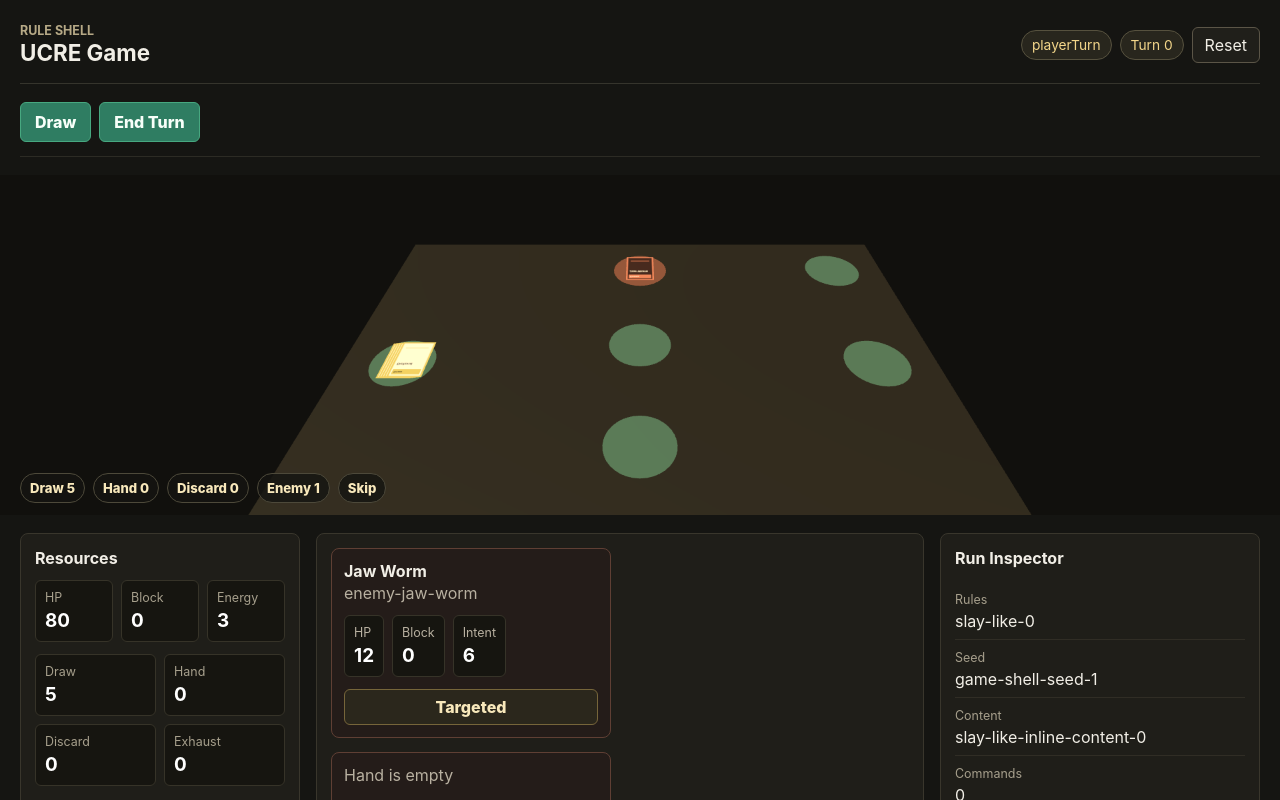
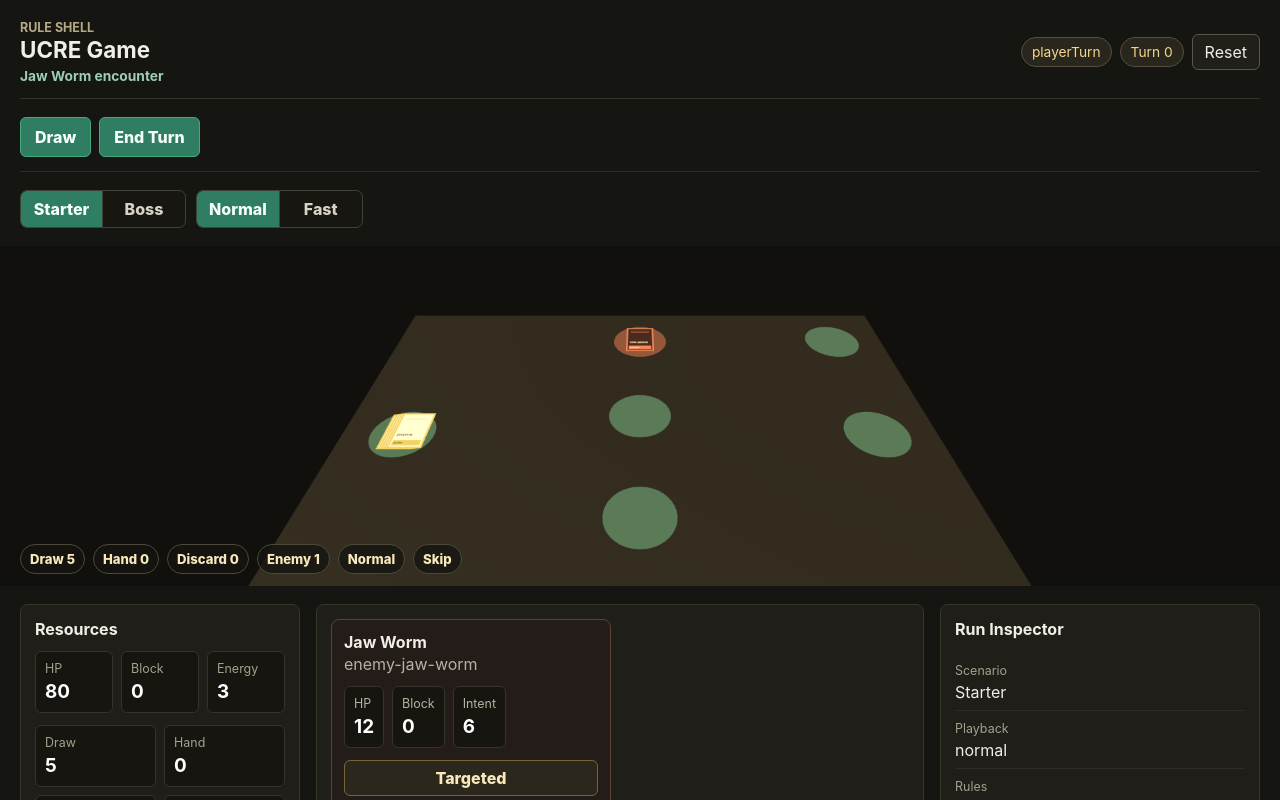
Before and after one commit to onovich/UCRE, a React (Vite) app in the folder apps/game/: page / in a window 1280 px wide. Shown: the top 800 px of the page. Built offline with nearby package versions, Linux system fonts and the light colour scheme.

Commit message:
feat(game): add boss demo fast mode

```diff
--- a/apps/game/src/App.tsx
+++ b/apps/game/src/App.tsx
@@ -1,33 +1,30 @@
 import { useMemo, useState } from "react";
 
 import type { Command, GameObject, GameState, JsonObject, RuleEvent } from "@ucre/core";
-import {
-  createBeatSchedule,
-  type PresentationBeat,
-  type PresentationIntent,
-} from "@ucre/presentation-core";
+import { type PresentationBeat, type PresentationIntent } from "@ucre/presentation-core";
 import {
   SLAY_LIKE_CARD_DEFINITIONS,
   SLAY_LIKE_COMMANDS,
   SLAY_LIKE_PHASES,
   SLAY_LIKE_RESOURCES,
   SLAY_LIKE_ZONES,
-  createSlayLikeEncounter,
   executeSlayLikeCommand,
 } from "@ucre/rulesets";
 
 import { TheaterCanvas } from "./TheaterCanvas.js";
+import {
+  DEMO_SCENARIO_LIST,
+  DEMO_SCENARIOS,
+  createDemoBeatSchedule,
+  createDemoShellState,
+  getBossMoment,
+  type DemoScenarioId,
+  type PlaybackMode,
+} from "./demo-model.js";
 import "./styles.css";
 
 const PLAYER_ID = "player-1";
-const INITIAL_GAME_ID = "slay-shell-1";
-const INITIAL_SEED = "game-shell-seed-1";
 const EVENT_LOG_LIMIT = 12;
-const SHELL_BEAT_SCHEDULE_CONFIG = {
-  defaultDurationMs: 240,
-  gapMs: 20,
-  trackBy: "kind",
-} as const;
 
 interface AppProps {
   appName?: string;
@@ -60,18 +57,19 @@ interface CommandPreview {
   readonly errors?: readonly string[];
 }
 
-function createInitialShellState(): GameState {
-  return createSlayLikeEncounter({
-    gameId: INITIAL_GAME_ID,
-    seed: INITIAL_SEED,
-  });
+interface PreviewCommandOptions {
+  readonly playbackMode: PlaybackMode;
+  readonly targetLabel?: string;
 }
 
 export function App({ appName = "UCRE Game" }: AppProps) {
-  const [state, setState] = useState(createInitialShellState);
+  const [scenarioId, setScenarioId] = useState<DemoScenarioId>("starter");
+  const [playbackMode, setPlaybackMode] = useState<PlaybackMode>("normal");
+  const [state, setState] = useState(() => createDemoShellState("starter"));
   const [timeline, setTimeline] = useState<readonly TimelineEntry[]>([]);
   const [selectedTargetId, setSelectedTargetId] = useState<string | undefined>();
 
+  const scenario = DEMO_SCENARIOS[scenarioId];
   const playerResources = state.resources[PLAYER_ID]?.values ?? {};
   const hand = getZoneObjects(state, SLAY_LIKE_ZONES.hand);
   const drawPile = getZoneObjects(state, SLAY_LIKE_ZONES.drawPile);
@@ -83,13 +81,14 @@ export function App({ appName = "UCRE Game" }: AppProps) {
   const selectedEnemy =
     livingEnemies.find((enemy) => enemy.id === selectedTargetId) ?? livingEnemies[0];
   const commandPreviews = useMemo(
-    () => createCommandPreviews(state, selectedEnemy),
-    [selectedEnemy, state],
+    () => createCommandPreviews(state, selectedEnemy, playbackMode),
+    [playbackMode, selectedEnemy, state],
   );
   const latestDiffs = timeline[0]?.diffs ?? [];
   const latestEntry = timeline[0];
   const latestBeats = latestEntry?.beats ?? [];
   const stateSummary = useMemo(() => stringifyStateSummary(state), [state]);
+  const bossMoment = getBossMoment(state);
 
   function dispatchCommand(label: string, type: string, payload: JsonObject) {
     const command: Command = {
@@ -103,7 +102,7 @@ export function App({ appName = "UCRE Game" }: AppProps) {
       command,
     });
     const diffs = result.ok ? summarizeStateDiff(state, result.state) : [];
-    const beatSchedule = createShellBeatSchedule(result.presentationIntents);
+    const beatSchedule = createShellBeatSchedule(result.presentationIntents, playbackMode);
 
     if (result.ok) {
       setState(result.state);
@@ -129,10 +128,15 @@ export function App({ appName = "UCRE Game" }: AppProps) {
     );
   }
 
-  function resetEncounter() {
-    setState(createInitialShellState());
+  function loadScenario(nextScenarioId: DemoScenarioId) {
+    setScenarioId(nextScenarioId);
+    setState(createDemoShellState(nextScenarioId));
     setTimeline([]);
     setSelectedTargetId(undefined);
+  }
+
+  function resetEncounter() {
+    loadScenario(scenarioId);
   }
 
   function drawCards() {
@@ -167,8 +171,9 @@ export function App({ appName = "UCRE Game" }: AppProps) {
     <main className="app-shell" aria-label={appName}>
       <header className="app-header">
         <div>
-          <span className="eyebrow">Rule Shell</span>
+          <span className="eyebrow">{scenario.eyebrow}</span>
           <h1>{appName}</h1>
+          <span className="scenario-summary">{scenario.summary}</span>
         </div>
         <div className="status-cluster" aria-label="Encounter status">
           <span className="status-pill">{state.phase}</span>
@@ -198,7 +203,45 @@ export function App({ appName = "UCRE Game" }: AppProps) {
         </button>
       </section>
 
-      <TheaterCanvas state={state} />
+      <section className="mode-row" aria-label="Demo controls">
+        <div className="segmented-control" aria-label="Scenario">
+          {DEMO_SCENARIO_LIST.map((demoScenario) => (
+            <button
+              type="button"
+              key={demoScenario.id}
+              aria-pressed={scenarioId === demoScenario.id}
+              onClick={() => loadScenario(demoScenario.id)}
+            >
+              {demoScenario.label}
+            </button>
+          ))}
+        </div>
+        <div className="segmented-control" aria-label="Playback mode">
+          {(["normal", "fast"] as const).map((mode) => (
+            <button
+              type="button"
+              key={mode}
+              aria-pressed={playbackMode === mode}
+              onClick={() => setPlaybackMode(mode)}
+            >
+              {mode === "normal" ? "Normal" : "Fast"}
+            </button>
+          ))}
+        </div>
+      </section>
+
+      {bossMoment.status !== "inactive" ? (
+        <section
+          className={`boss-moment boss-moment--${bossMoment.status}`}
+          aria-label="Boss moment"
+        >
+          <span>{bossMoment.label}</span>
+          <strong>{bossMoment.summary}</strong>
+          {bossMoment.hitPoints !== undefined ? <span>HP {bossMoment.hitPoints}</span> : null}
+        </section>
+      ) : null}
+
+      <TheaterCanvas state={state} playbackMode={playbackMode} bossMoment={bossMoment.status} />
 
       <section className="dashboard-grid" aria-label="Game dashboard">
         <aside className="side-panel" aria-label="Resources">
@@ -298,6 +341,14 @@ export function App({ appName = "UCRE Game" }: AppProps) {
         <aside className="side-panel inspector-panel" aria-label="Run inspector">
           <h2>Run Inspector</h2>
           <dl className="debug-list">
+            <div>
+              <dt>Scenario</dt>
+              <dd>{scenario.label}</dd>
+            </div>
+            <div>
+              <dt>Playback</dt>
+              <dd>{playbackMode}</dd>
+            </div>
             <div>
               <dt>Rules</dt>
               <dd>{state.rulesVersion}</dd>
@@ -465,6 +516,7 @@ export function App({ appName = "UCRE Game" }: AppProps) {
 function createCommandPreviews(
   state: GameState,
   selectedEnemy: GameObject | undefined,
+  playbackMode: PlaybackMode,
 ): readonly CommandPreview[] {
   const previews: CommandPreview[] = [];
   const drawPile = getZoneObjects(state, SLAY_LIKE_ZONES.drawPile);
@@ -474,24 +526,34 @@ function createCommandPreviews(
   if (state.phase === SLAY_LIKE_PHASES.playerTurn) {
     if (drawPile.length > 0) {
       previews.push(
-        previewCommand(state, "Draw", {
+        previewCommand(
+          state,
+          "Draw",
+          {
             id: "preview-draw",
             type: SLAY_LIKE_COMMANDS.drawCards,
             playerId: PLAYER_ID,
             payload: {
               count: Math.min(5, drawPile.length),
             },
-        }),
+          },
+          { playbackMode },
+        ),
       );
     }
 
     previews.push(
-      previewCommand(state, "End Turn", {
+      previewCommand(
+        state,
+        "End Turn",
+        {
           id: "preview-end-turn",
           type: SLAY_LIKE_COMMANDS.endTurn,
           playerId: PLAYER_ID,
           payload: {},
-      }),
+        },
+        { playbackMode },
+      ),
     );
   }
 
@@ -513,9 +575,12 @@ function createCommandPreviews(
             ...targetPayload,
           },
         },
-        definition?.requiresTarget && selectedEnemy
-          ? `Target ${formatDefinitionName(selectedEnemy)}`
-          : undefined,
+        {
+          playbackMode,
+          ...(definition?.requiresTarget && selectedEnemy
+            ? { targetLabel: `Target ${formatDefinitionName(selectedEnemy)}` }
+            : {}),
+        },
       ),
     );
   }
@@ -523,14 +588,19 @@ function createCommandPreviews(
   if (state.phase === SLAY_LIKE_PHASES.reward) {
     for (const reward of rewards) {
       previews.push(
-        previewCommand(state, `Choose ${formatDefinitionName(reward)}`, {
+        previewCommand(
+          state,
+          `Choose ${formatDefinitionName(reward)}`,
+          {
             id: `preview-reward-${reward.id}`,
             type: SLAY_LIKE_COMMANDS.chooseReward,
             playerId: PLAYER_ID,
             payload: {
               rewardObjectId: reward.id,
             },
-        }),
+          },
+          { playbackMode },
+        ),
       );
     }
   }
@@ -542,13 +612,13 @@ function previewCommand(
   state: GameState,
   label: string,
   command: Command,
-  targetLabel?: string,
+  options: PreviewCommandOptions,
 ): CommandPreview {
   const result = executeSlayLikeCommand({
     state,
     command,
   });
-  const beatSchedule = createShellBeatSchedule(result.presentationIntents);
+  const beatSchedule = createShellBeatSchedule(result.presentationIntents, options.playbackMode);
 
   return {
     id: command.id,
@@ -557,13 +627,16 @@ function previewCommand(
     eventTypes: result.events.map((event) => event.type),
     beatKinds: beatSchedule.beats.map((beat) => beat.kind),
     diffs: result.ok ? summarizeStateDiff(state, result.state) : [],
-    ...(targetLabel ? { targetLabel } : {}),
+    ...(options.targetLabel ? { targetLabel: options.targetLabel } : {}),
     ...(result.ok ? {} : { errors: result.errors.map((error) => error.message) }),
   };
 }
 
-function createShellBeatSchedule(intents: readonly PresentationIntent[]) {
-  return createBeatSchedule(intents, SHELL_BEAT_SCHEDULE_CONFIG);
+function createShellBeatSchedule(
+  intents: readonly PresentationIntent[],
+  playbackMode: PlaybackMode,
+) {
+  return createDemoBeatSchedule(intents, playbackMode);
 }
 
 function summarizeStateDiff(before: GameState, after: GameState): readonly StateDiff[] {
--- a/apps/game/src/TheaterCanvas.tsx
+++ b/apps/game/src/TheaterCanvas.tsx
@@ -17,11 +17,15 @@ import {
   SLAY_LIKE_ZONES,
 } from "@ucre/rulesets";
 
+import type { BossMomentStatus, PlaybackMode } from "./demo-model.js";
+
 interface TheaterCanvasProps {
   readonly state: GameState;
+  readonly playbackMode: PlaybackMode;
+  readonly bossMoment: BossMomentStatus;
 }
 
-export function TheaterCanvas({ state }: TheaterCanvasProps) {
+export function TheaterCanvas({ state, playbackMode, bossMoment }: TheaterCanvasProps) {
   const canvasRef = useRef<HTMLCanvasElement | null>(null);
   const theaterRef = useRef<CardTheater | null>(null);
   const renderInput = useMemo(() => createRenderInput(state), [state]);
@@ -29,8 +33,13 @@ export function TheaterCanvas({ state }: TheaterCanvasProps) {
 
   useEffect(() => {
     renderInputRef.current = renderInput;
-    theaterRef.current?.update(renderInput);
-  }, [renderInput]);
+    const theater = theaterRef.current;
+    theater?.update(renderInput);
+
+    if (playbackMode === "fast") {
+      theater?.skipAnimations();
+    }
+  }, [playbackMode, renderInput]);
 
   useEffect(() => {
     const canvas = canvasRef.current;
@@ -64,13 +73,17 @@ export function TheaterCanvas({ state }: TheaterCanvasProps) {
   );
 
   return (
-    <section className="theater-stage" aria-label="Card theater">
+    <section className={`theater-stage theater-stage--${bossMoment}`} aria-label="Card theater">
       <canvas ref={canvasRef} aria-label="Three.js card theater" />
       <div className="theater-overlay" aria-label="Theater counts">
         <span>Draw {actorGroups.drawPile.length}</span>
         <span>Hand {actorGroups.hand.length}</span>
         <span>Discard {actorGroups.discardPile.length}</span>
         <span>Enemy {actorGroups.enemy.length}</span>
+        <span>{playbackMode === "fast" ? "Fast" : "Normal"}</span>
+        {bossMoment !== "inactive" ? (
+          <span>{bossMoment === "defeated" ? "Boss clear" : "Boss"}</span>
+        ) : null}
         <button
           className="theater-skip"
           type="button"
--- /dev/null
+++ b/apps/game/src/demo-model.ts
@@ -0,0 +1,162 @@
+import type { GameState, PresentationIntent } from "@ucre/core";
+import { createBeatSchedule } from "@ucre/presentation-core";
+import {
+  SLAY_LIKE_ENEMY_DEFINITIONS,
+  SLAY_LIKE_FLAGS,
+  SLAY_LIKE_PHASES,
+  SLAY_LIKE_ZONES,
+  createSlayLikeEncounter,
+  type SlayLikeEnemyDefinition,
+} from "@ucre/rulesets";
+
+export type DemoScenarioId = "starter" | "boss";
+export type PlaybackMode = "normal" | "fast";
+export type BossMomentStatus = "inactive" | "active" | "defeated";
+
+export interface DemoScenario {
+  readonly id: DemoScenarioId;
+  readonly label: string;
+  readonly eyebrow: string;
+  readonly gameId: string;
+  readonly seed: string;
+  readonly summary: string;
+}
+
+export interface BossMoment {
+  readonly status: BossMomentStatus;
+  readonly label: string;
+  readonly summary: string;
+  readonly hitPoints?: number;
+}
+
+export const DEMO_SCENARIOS: Readonly<Record<DemoScenarioId, DemoScenario>> = {
+  starter: {
+    id: "starter",
+    label: "Starter",
+    eyebrow: "Rule Shell",
+    gameId: "slay-shell-1",
+    seed: "game-shell-seed-1",
+    summary: "Jaw Worm encounter",
+  },
+  boss: {
+    id: "boss",
+    label: "Boss",
+    eyebrow: "Phase 10 Demo",
+    gameId: "slay-boss-demo-1",
+    seed: "boss-demo-seed-1",
+    summary: "Hexaghost showcase",
+  },
+};
+
+export const DEMO_SCENARIO_LIST: readonly DemoScenario[] = [
+  DEMO_SCENARIOS.starter,
+  DEMO_SCENARIOS.boss,
+];
+
+const BOSS_OBJECT_ID = "enemy-hexaghost";
+const FAST_BEAT_DURATION_MS = 64;
+const NORMAL_BEAT_DURATION_MS = 240;
+
+export function createDemoShellState(scenarioId: DemoScenarioId): GameState {
+  const scenario = DEMO_SCENARIOS[scenarioId];
+
+  if (scenarioId === "boss") {
+    return createSlayLikeEncounter({
+      gameId: scenario.gameId,
+      seed: scenario.seed,
+      contentManifestHash: "slay-like-phase10-boss-demo",
+      enemies: [requireSlayLikeEnemyDefinition("hexaghost")],
+      starterDeck: [
+        { id: "uppercut-1", definitionId: "uppercut" },
+        { id: "slice-1", definitionId: "slice" },
+        { id: "quick-strike-1", definitionId: "quickStrike" },
+        { id: "strike-1", definitionId: "strike" },
+        { id: "defend-1", definitionId: "defend" },
+        { id: "uppercut-2", definitionId: "uppercut" },
+        { id: "slice-2", definitionId: "slice" },
+        { id: "quick-strike-2", definitionId: "quickStrike" },
+        { id: "strike-2", definitionId: "strike" },
+        { id: "defend-2", definitionId: "defend" },
+      ],
+    });
+  }
+
+  return createSlayLikeEncounter({
+    gameId: scenario.gameId,
+    seed: scenario.seed,
+  });
+}
+
+export function createDemoBeatSchedule(
+  intents: readonly PresentationIntent[],
+  playbackMode: PlaybackMode,
+) {
+  return createBeatSchedule(intents, {
+    defaultDurationMs: playbackMode === "fast" ? FAST_BEAT_DURATION_MS : NORMAL_BEAT_DURATION_MS,
+    gapMs: playbackMode === "fast" ? 0 : 20,
+    trackBy: "kind",
+  });
+}
+
+export function getBossMoment(state: GameState): BossMoment {
+  if (state.id !== DEMO_SCENARIOS.boss.gameId) {
+    return {
+      status: "inactive",
+      label: "No boss",
+      summary: "Starter encounter",
+    };
+  }
+
+  const boss = state.objects[BOSS_OBJECT_ID];
+  const bossInEnemyZone =
+    state.zones[SLAY_LIKE_ZONES.enemy]?.objectIds.includes(BOSS_OBJECT_ID) ?? false;
+  const hitPoints = boss ? readNumberAttribute(boss, "hp") : 0;
+
+  if (boss && bossInEnemyZone && hitPoints > 0) {
+    return {
+      status: "active",
+      label: "Hexaghost",
+      summary: "Boss encounter active",
+      hitPoints,
+    };
+  }
+
+  if (
+    state.phase === SLAY_LIKE_PHASES.reward ||
+    state.phase === SLAY_LIKE_PHASES.complete ||
+    state.flags[SLAY_LIKE_FLAGS.encounterComplete] === true
+  ) {
+    return {
+      status: "defeated",
+      label: "Hexaghost defeated",
+      summary: "Boss reward opened",
+      hitPoints: 0,
+    };
+  }
+
+  return {
+    status: "active",
+    label: "Hexaghost",
+    summary: "Boss encounter resolving",
+    hitPoints,
+  };
+}
+
+function requireSlayLikeEnemyDefinition(id: string): SlayLikeEnemyDefinition {
+  const enemy = SLAY_LIKE_ENEMY_DEFINITIONS[id];
+
+  if (!enemy) {
+    throw new Error(`Missing Slay-like enemy definition: ${id}.`);
+  }
+
+  return enemy;
+}
+
+function readNumberAttribute(
+  object: { readonly attributes: Readonly<Record<string, unknown>> },
+  attribute: string,
+) {
+  const value = object.attributes[attribute];
+
+  return typeof value === "number" ? value : 0;
+}
--- a/apps/game/src/styles.css
+++ b/apps/game/src/styles.css
@@ -76,6 +76,14 @@ button:disabled {
   text-transform: uppercase;
 }
 
+.scenario-summary {
+  color: #9ecfb5;
+  display: block;
+  font-size: 0.86rem;
+  font-weight: 700;
+  margin-top: 4px;
+}
+
 .status-cluster,
 .command-bar,
 .enemy-stats,
@@ -139,6 +147,78 @@ button:disabled {
   padding-bottom: 14px;
 }
 
+.mode-row {
+  align-items: center;
+  display: flex;
+  flex-wrap: wrap;
+  gap: 10px;
+}
+
+.segmented-control {
+  background: #171611;
+  border: 1px solid #3c4438;
+  border-radius: 7px;
+  display: inline-grid;
+  grid-auto-flow: column;
+  overflow: hidden;
+}
+
+.segmented-control button {
+  background: transparent;
+  border: 0;
+  border-right: 1px solid #3c4438;
+  color: #d7d2c5;
+  cursor: pointer;
+  font-weight: 800;
+  min-height: 36px;
+  min-width: 82px;
+  padding: 8px 12px;
+}
+
+.segmented-control button:last-child {
+  border-right: 0;
+}
+
+.segmented-control button[aria-pressed="true"] {
+  background: #2f7d62;
+  color: #f7fff9;
+}
+
+.boss-moment {
+  align-items: center;
+  border: 1px solid #70483d;
+  border-radius: 8px;
+  display: grid;
+  gap: 8px;
+  grid-template-columns: minmax(0, 1fr) minmax(0, 2fr) auto;
+  min-height: 54px;
+  padding: 12px 14px;
+}
+
+.boss-moment span {
+  color: #ffd4c3;
+  font-weight: 800;
+  overflow-wrap: anywhere;
+}
+
+.boss-moment strong {
+  color: #fff5df;
+  overflow-wrap: anywhere;
+}
+
+.boss-moment--active {
+  background: linear-gradient(90deg, #301b1f, #182823);
+}
+
+.boss-moment--defeated {
+  background: linear-gradient(90deg, #17312a, #24261b);
+  border-color: #4d8e71;
+}
+
+.boss-moment--defeated span {
+  color: #9ff1c6;
+}
+
 .theater-stage {
   background: #11100d;
   height: 340px;
@@ -146,6 +226,21 @@ button:disabled {
   margin-right: -20px;
   overflow: hidden;
   position: relative;
+}
+
+.theater-stage--active::before,
+.theater-stage--defeated::before {
+  border: 1px solid rgb(255 205 168 / 42%);
+  border-radius: 10px;
+  content: "";
+  inset: 12px;
+  pointer-events: none;
+  position: absolute;
+  z-index: 1;
+}
+
+.theater-stage--defeated::before {
+  border-color: rgb(159 241 198 / 42%);
 }
 
 .theater-stage canvas {
@@ -162,6 +257,7 @@ button:disabled {
   left: 20px;
   position: absolute;
   right: 20px;
+  z-index: 2;
 }
 
 .theater-overlay span,
@@ -582,13 +678,26 @@ button:disabled {
   }
 
   .status-cluster,
-  .command-bar {
+  .command-bar,
+  .mode-row {
     width: 100%;
   }
 
   .primary-button,
   .ghost-button {
     flex: 1 1 120px;
+  }
+
+  .segmented-control {
+    width: 100%;
+  }
+
+  .segmented-control button {
+    min-width: 0;
+  }
+
+  .boss-moment {
+    grid-template-columns: 1fr;
   }
 
   .card-button,
```
Also changed, not shown: 2 other files (tests, documents, lock files or other folders). Lines whose indentation alone changed are shown as unchanged.
